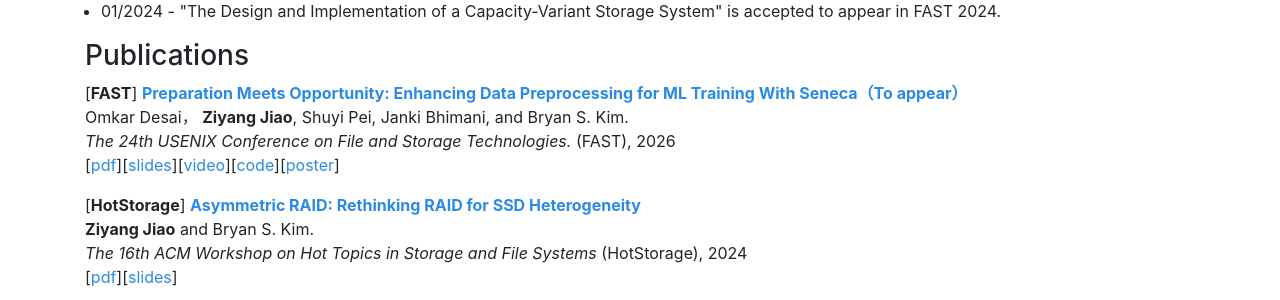
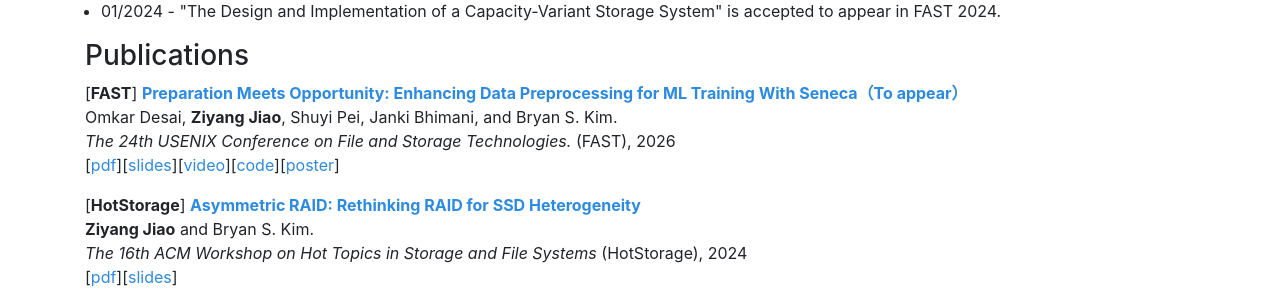
Before and after one commit to ZiyangJiao/ZiyangJiao.github.io, a Jekyll site: the page index.html, which Jekyll copies as it is, in a window 1280 px wide and 900 px high, scrolled down 618 px. Shown: the part 153-453 px from the top of the window. Built offline with Jekyll 4.4.1, drawn with Linux system fonts in a browser that asks for light colours; nearby versions of some CDN libraries.

```diff
--- a/index.html
+++ b/index.html
@@ -142,7 +142,7 @@
         <ul style="padding-left: 0px;">
           <p>[<b>FAST</b>]<a target="_blank" href="https://www.usenix.org/system/files/fast24-jiao.pdf"> <b>Preparation Meets Opportunity: Enhancing Data Preprocessing for ML Training With Seneca（To appear）</b> </a>
           <br>
-          Omkar Desai， <b>Ziyang Jiao</b>, Shuyi Pei, Janki Bhimani, and Bryan S. Kim. <br>
+          Omkar Desai, <b>Ziyang Jiao</b>, Shuyi Pei, Janki Bhimani, and Bryan S. Kim. <br>
           <i>The 24th USENIX Conference on File and Storage Technologies. </i> (FAST), 2026<nobr><br>
           [<a target="_blank" href="">pdf</a>][<a target="_blank"
             href="">slides</a>][<a target="_blank"
```
